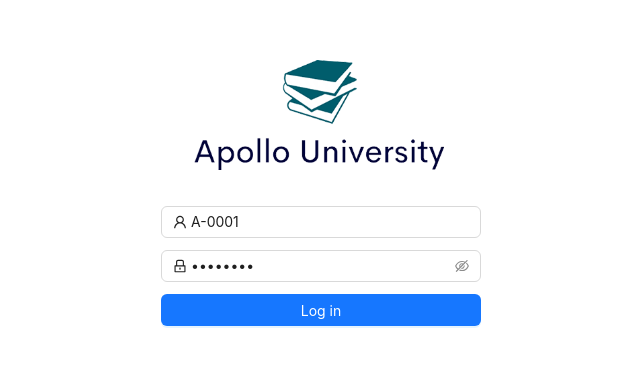
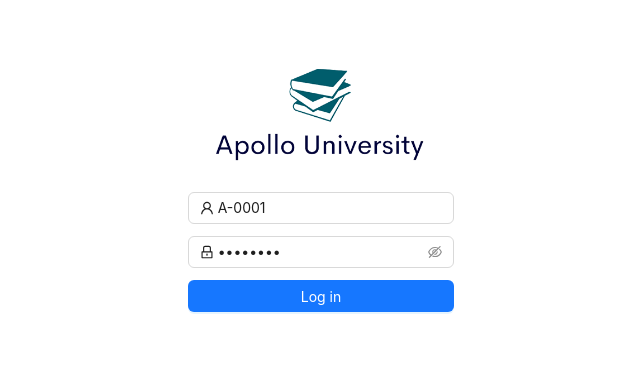
Before and after one commit to SazidulAlam47/apollo-university-client, a React (Vite) app: page /login in a window 1280 px wide. Shown: the part 223-590 px from the top of the page, without its empty margins (319-959 px from the left). Built offline with nearby package versions, Linux system fonts and the light colour scheme.

Commit message:
Refactor UInput

```diff
--- a/src/components/form/UFrom.tsx
+++ b/src/components/form/UFrom.tsx
@@ -1,3 +1,4 @@
+import { Form } from 'antd';
 import { ReactNode } from 'react';
 import {
     FieldValues,
@@ -23,9 +24,12 @@ const UFrom = ({ children, onSubmit, defaultValues }: UFromProps) => {
     }
 
     const methods = useForm(formConfig);
+
     return (
         <FormProvider {...methods}>
-            <form onSubmit={methods.handleSubmit(onSubmit)}>{children}</form>
+            <Form onFinish={methods.handleSubmit(onSubmit)} layout="vertical">
+                {children}
+            </Form>
         </FormProvider>
     );
 };
--- a/src/components/form/UInput.tsx
+++ b/src/components/form/UInput.tsx
@@ -1,32 +1,35 @@
 import { LockOutlined, UserOutlined } from '@ant-design/icons';
-import { Input } from 'antd';
+import { Form, Input } from 'antd';
 import { Controller, useFormContext } from 'react-hook-form';
 
 type UInputProps = {
     type: string;
-    placeholder: string;
+    placeholder?: string;
     name: string;
+    label?: string;
+    rules?: Record<string, unknown>;
 };
 
-const UInput = ({ type, placeholder, name }: UInputProps) => {
+const UInput = ({ type, placeholder, name, rules, label }: UInputProps) => {
     const {
         formState: { errors },
     } = useFormContext();
 
-    // console.log('errors', errors);
-
     return (
         <div style={{ margin: '12px 0' }}>
             <Controller
+                rules={rules ? rules : {}}
                 name={name}
                 render={({ field }) => {
                     if (type === 'password') {
                         return (
                             <Input.Password
                                 {...field}
+                                type={type}
+                                id={name}
+                                status={errors[name] ? 'error' : ''}
                                 prefix={<LockOutlined />}
-                                type={type}
-                                placeholder={placeholder}
+                                placeholder={placeholder ? placeholder : ''}
                             />
                         );
                     }
@@ -34,24 +37,30 @@ const UInput = ({ type, placeholder, name }: UInputProps) => {
                         return (
                             <Input
                                 {...field}
+                                type={type}
+                                id={name}
+                                status={errors[name] ? 'error' : ''}
                                 prefix={<UserOutlined />}
-                                type={type}
-                                placeholder={placeholder}
+                                placeholder={placeholder ? placeholder : ''}
                             />
                         );
                     }
                     return (
-                        <Input
-                            {...field}
-                            type={type}
-                            placeholder={placeholder}
-                        />
+                        <Form.Item label={label} style={{ margin: 0 }}>
+                            <Input
+                                {...field}
+                                type={type}
+                                id={name}
+                                status={errors[name] ? 'error' : ''}
+                                placeholder={placeholder ? placeholder : ''}
+                            />
+                        </Form.Item>
                     );
                 }}
             />
 
             {errors[name] && (
-                <p style={{ color: 'red', paddingTop: '10px' }}>
+                <p style={{ color: '#ff4d4f' }}>
                     {errors[name]?.message as string}
                 </p>
             )}
--- a/src/components/layout/MainLayout.tsx
+++ b/src/components/layout/MainLayout.tsx
@@ -3,10 +3,16 @@ import { Outlet } from 'react-router-dom';
 import Sidebar from './Sidebar';
 import { useAppDispatch } from '../../redux/hooks';
 import { logout } from '../../redux/features/auth/authSlice';
+import { toast } from 'sonner';
 const { Header, Content } = Layout;
 
 const MainLayout = () => {
     const dispatch = useAppDispatch();
+
+    const handleLogout = () => {
+        dispatch(logout());
+        toast.success('Logged out successfully');
+    };
 
     return (
         <Layout style={{ height: '100vh' }}>
@@ -20,7 +26,7 @@ const MainLayout = () => {
                         alignItems: 'center',
                     }}
                 >
-                    <Button onClick={() => dispatch(logout())}>Logout</Button>
+                    <Button onClick={handleLogout}>Logout</Button>
                 </Header>
                 <Content style={{ margin: '24px 16px 0' }}>
                     <Outlet />
--- a/src/pages/Login.tsx
+++ b/src/pages/Login.tsx
@@ -1,4 +1,4 @@
-import { Button } from 'antd';
+import { Button, Col, Flex } from 'antd';
 import { useLoginMutation } from '../redux/features/auth/authApi';
 import verifyToken from '../utils/verifyToken';
 import { useAppDispatch } from '../redux/hooks';
@@ -17,6 +17,7 @@ const Login = () => {
 
     const onSubmit = async (data: FieldValues) => {
         const res = await login(data).unwrap();
+
         const token = res.data.accessToken;
         const user = verifyToken(token) as IUser;
         dispatch(setUser({ user, token }));
@@ -30,21 +31,15 @@ const Login = () => {
     };
 
     return (
-        <div
+        <Flex
+            justify="center"
+            align="center"
             style={{
                 width: '100%',
                 height: '100vh',
-                display: 'flex',
-                justifyContent: 'center',
-                alignItems: 'center',
             }}
         >
-            <div
-                style={{
-                    width: '100%',
-                    maxWidth: '20rem',
-                }}
-            >
+            <Col span={5}>
                 <img src={logo} alt="Apollo University" />
                 <UFrom
                     onSubmit={onSubmit}
@@ -54,22 +49,22 @@ const Login = () => {
                         name="id"
                         placeholder="ID"
                         type="text"
-                        // registerOptions={{ required: 'Please enter your ID' }}
+                        rules={{ required: 'Please enter your ID' }}
                     />
                     <UInput
                         name="password"
                         placeholder="Password"
                         type="password"
-                        // registerOptions={{
-                        //     required: 'Please enter your Password',
-                        // }}
+                        rules={{
+                            required: 'Please enter your Password',
+                        }}
                     />
                     <Button block type="primary" htmlType="submit">
                         Log in
                     </Button>
                 </UFrom>
-            </div>
-        </div>
+            </Col>
+        </Flex>
     );
 };
 
--- /dev/null
+++ b/src/pages/admin/academicManagement/AcademicDepartment.tsx
@@ -0,0 +1,9 @@
+const AcademicDepartment = () => {
+    return (
+        <div>
+            <p>This is AcademicDepartment</p>
+        </div>
+    );
+};
+
+export default AcademicDepartment;
--- /dev/null
+++ b/src/pages/admin/academicManagement/AcademicFaculty.tsx
@@ -0,0 +1,9 @@
+const AcademicFaculty = () => {
+    return (
+        <div>
+            <p>This is AcademicFaculty</p>
+        </div>
+    );
+};
+
+export default AcademicFaculty;
--- a/src/pages/admin/academicManagement/AcademicSemester.tsx
+++ b/src/pages/admin/academicManagement/AcademicSemester.tsx
@@ -1,4 +1,4 @@
-import { useGetAllAcademicSemestersQuery } from '../../../redux/features/academicSemester/AcademicSemesterApi';
+import { useGetAllAcademicSemestersQuery } from '../../../redux/features/academicSemester/academicSemesterApi';
 
 const AcademicSemester = () => {
     const { data, error } = useGetAllAcademicSemestersQuery(undefined);
--- /dev/null
+++ b/src/pages/admin/academicManagement/CreateAcademicDepartment.tsx
@@ -0,0 +1,9 @@
+const CreateAcademicDepartment = () => {
+    return (
+        <div>
+            <p>This is CreateAcademicDepartment</p>
+        </div>
+    );
+};
+
+export default CreateAcademicDepartment;
--- /dev/null
+++ b/src/pages/admin/academicManagement/CreateAcademicFaculty.tsx
@@ -0,0 +1,9 @@
+const CreateAcademicFaculty = () => {
+    return (
+        <div>
+            <p>This is CreateAcademicFaculty</p>
+        </div>
+    );
+};
+
+export default CreateAcademicFaculty;
--- /dev/null
+++ b/src/pages/admin/academicManagement/CreateAcademicSemester.tsx
@@ -0,0 +1,36 @@
+import { Button, Col, Flex } from 'antd';
+import UFrom from '../../../components/form/UFrom';
+import UInput from '../../../components/form/UInput';
+import { FieldValues, SubmitHandler } from 'react-hook-form';
+
+const CreateAcademicSemester = () => {
+    const handleSubmit: SubmitHandler<FieldValues> = (data) => {
+        console.log(data);
+    };
+
+    return (
+        <Flex justify="center">
+            <Col span={10}>
+                <UFrom onSubmit={handleSubmit}>
+                    <UInput
+                        type="text"
+                        name="name"
+                        placeholder="Name"
+                        label="Name"
+                        rules={{ required: 'Name is required' }}
+                    />
+                    <UInput
+                        type="text"
+                        name="message"
+                        placeholder="Message"
+                        label="Message"
+                        rules={{ required: 'Message is required' }}
+                    />
+                    <Button htmlType="submit">Submit</Button>
+                </UFrom>
+            </Col>
+        </Flex>
+    );
+};
+
+export default CreateAcademicSemester;
--- a/src/redux/api/baseApi.ts
+++ b/src/redux/api/baseApi.ts
@@ -10,6 +10,7 @@ import {
 import { RootState } from '../store';
 import verifyToken from '../../utils/verifyToken';
 import { IUser, logout, setUser } from '../features/auth/authSlice';
+import { toast } from 'sonner';
 
 const baseQuery = fetchBaseQuery({
     baseUrl: 'http://localhost:5000/api/v1',
@@ -32,7 +33,15 @@ const baseQueryWithRefreshToken: BaseQueryFn<
 > = async (args, api, extraOptions): Promise<any> => {
     try {
         let result = await baseQuery(args, api, extraOptions);
-        if (result?.error?.status) {
+
+        const errorMessage = (result.error?.data as { message?: string })
+            ?.message;
+
+        if (errorMessage && result?.error?.status !== 401) {
+            toast.error(errorMessage);
+        }
+
+        if (result?.error?.status === 401) {
             const res = await fetch(
                 'http://localhost:5000/api/v1/auth/refresh-token',
                 {
@@ -46,6 +55,7 @@ const baseQueryWithRefreshToken: BaseQueryFn<
                 api.dispatch(setUser({ user, token }));
                 result = await baseQuery(args, api, extraOptions);
             } else {
+                toast.error('You are not Authorized');
                 api.dispatch(logout());
             }
         }
```
Also changed, not shown: src/routes/adminPaths.tsx (+30 -0 lines).
